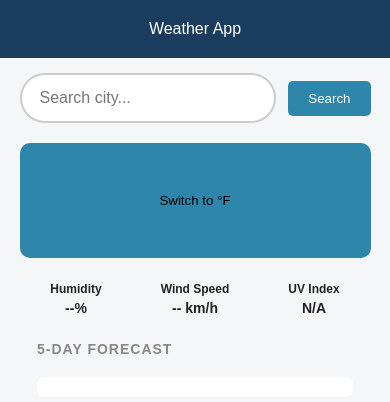
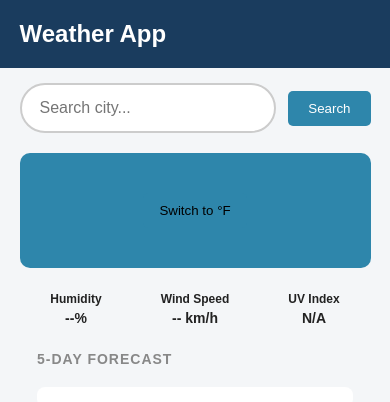
Before and after one commit to majoreze/Weather-App, a plain HTML site: page index.html in a window 390 px wide. Drawn offline with Linux system fonts and the light colour scheme.

Commit message:
mobile alignment

```diff
--- a/index.html
+++ b/index.html
@@ -9,7 +9,9 @@
 <body>
 
 <header class="navbar">
-    Weather App
+    <div class="nav-content">
+        Weather App
+    </div>
 </header>
 
 <div class="app-container">
--- a/styles.css
+++ b/styles.css
@@ -40,13 +40,19 @@ header {
     background: #1A3C5E;
     color: white;
     padding: 20px 0;
-    text-align: center;
-    width: 100%
 }
 
 .navbar h1 {
     margin: 0;
     font-size: 24px;
+}
+
+.nav-content {
+    width: 90%;
+    max-width: 900px;
+    margin: 0 auto;
+    font-size: 24px;
+    font-weight: bold;
 }
 
 .nav-container {
```
